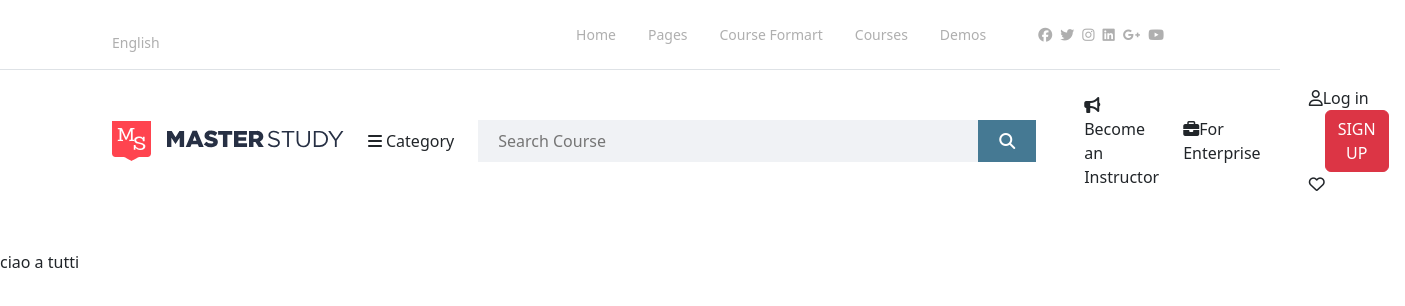
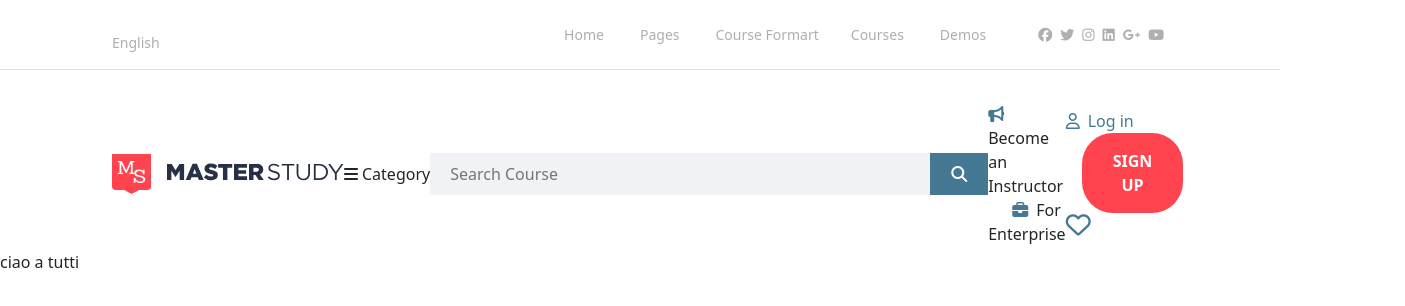
Before and after one commit to LucaFaedda/proj-html-vuejs, a Vue app: page / in a window 1280 px wide. Shown: the top 306 px of the page, 1405 px wide, since content can reach past the window. Built offline with nearby package versions, Linux system fonts and the light colour scheme.

Commit message:
cambiato dropdown navbar

```diff
--- a/src/assets/style/partials/_mixin.scss
+++ b/src/assets/style/partials/_mixin.scss
@@ -0,0 +1,8 @@
+@mixin btn-red {
+
+    padding: 15px 30px;
+    border-radius: 31px;
+    background-color: #ff4450;
+    color: #fff;
+    font-weight: bold;
+}
--- a/src/assets/style/partials/_variables.scss
+++ b/src/assets/style/partials/_variables.scss
@@ -1,2 +1,3 @@
 $colorGrey: #afafaf;
-$colorLightblu: #457993
+$colorLightblu: #457993;
+$colorRed: #ff4450
--- a/src/components/AppHeader.vue
+++ b/src/components/AppHeader.vue
@@ -40,9 +40,9 @@ import arrayCategory from '../assets/data/arrayCategory';
                     English
                 </div>
                 <div class="col-10 d-flex justify-content-end">
-                <ul class="list-unstyled d-flex">
+                    <div class=" d-flex" >
                         <AppNavbar v-for="(item, index) in listaNav" :key="index" :navbar="item"></AppNavbar>
-                </ul>
+                    </div>
                     <ul  class="list-unstyled d-flex lista-icone">
                         <AppNavIcone v-for="(item, index) in listaIcone" :key="index" :icone="item"></AppNavIcone>
                     </ul>
@@ -51,10 +51,10 @@ import arrayCategory from '../assets/data/arrayCategory';
         </div>
         <div class="container-fluid border-top"></div>
         <div class="container-fluid padding-container">
-        <div class="row">
-            <div class="col-12 d-flex align-items-center ">
+            <div class="row mt-3">
+                <div class="col-12 d-flex align-items-center justify-content-between">
                     <img src="../assets/img/masterstudy-logo.svg">
-                <div class="d-flex align-items-center ms-4">
+                    <div class="d-flex align-items-center">
                         <button class="navbar-toggler" type="button" data-mdb-toggle="collapse"
                         data-mdb-target="#navbarToggleExternalContent" aria-controls="navbarToggleExternalContent"
                         aria-expanded="false" aria-label="Toggle navigation">
@@ -71,22 +71,20 @@ import arrayCategory from '../assets/data/arrayCategory';
                             </ul>
                         </span>
                     </div>
-                <div class="input-container d-flex align-items-center mx-4">
+                    <div class="input-container d-flex align-items-center ">
                         <input type="text"  placeholder="Search Course" aria-label="Recipient's username"  >
                         <button class="btn btn-personalizzato"  ><i class="fa-solid fa-magnifying-glass"></i></button>
                     </div>
-                <div class="container-icone ms-4">
-                    <i class="fa-solid fa-bullhorn "></i>
+                    <div class="container-icone">
+                        <i class="fa-solid fa-bullhorn me-2"></i>
                         <span>Become an Instructor</span>
-                </div>
-                <div class="container-icone ms-4">
-                    <i class="fa-solid fa-briefcase"></i>
+                        <i class="fa-solid fa-briefcase me-2 ms-4"></i>
                         <span>For Enterprise</span>
                     </div>
-                <div class="sign-up ms-5">
-                    <i class="fa-regular fa-user "></i>
+                    <div class="sign-up ">
+                        <i class="fa-regular fa-user me-2"></i>
                         <span>Log in</span>
-                    <button class="btn btn-danger mx-3">SIGN UP</button>
+                        <button class="btn btn-sign-up mx-3">SIGN UP</button>
                         <i class="fa-regular fa-heart "></i>
                     </div>
                 </div>
@@ -95,6 +93,9 @@ import arrayCategory from '../assets/data/arrayCategory';
                 <div class="col-3 d-flex align-items-center">
                 </div> -->
             </div>
+        </div>
+        <div class="container-fluid bk-blue">
+            <div class="container"></div>
         </div>
     </header>
 </template>
@@ -118,6 +119,8 @@ header{
         }
     }
 }
+
+/* sezione dropdown category*/
 .contenitore-dropdown{
     position: relative;
 }
@@ -145,7 +148,7 @@ header{
 
 }
 
-
+/* sezione search bar*/
 .btn-personalizzato{
     border-radius: 0;
     background-color: $colorLightblu;
@@ -160,7 +163,30 @@ header{
 
 }
 
+.container-icone{
+    i{
+        color:$colorLightblu;
+    }
+    span:hover{
+        color:$colorLightblu;
+        cursor: pointer;
+    }
+}
 
+//sezione SIGN UP*/
+.sign-up{
+    color: $colorLightblu;
+
+    .btn-sign-up{
+        @include btn-red;
+            &:hover{
+                background-color: $colorLightblu;
+            }
+    }
+    .fa-heart{
+        font-size: 25px;
+    }
+}
 
 
 </style>
--- a/src/components/AppNavbar.vue
+++ b/src/components/AppNavbar.vue
@@ -4,40 +4,42 @@ export default {
     props:{
         navbar:Object
     },
+    data(){
+        return{
+            isOpen: false
+        }
+    },
     methods: {
         onOver(){
-            this.$refs.dropdown.visibile = true
+            this.isOpen = true
         },
         onLeave(){
-            this.$refs.dropdown.visibile = false
+            this.isOpen = false
         }
     },
 
 }
 </script>
 <template lang="">
-    <li class="mx-3">
-        <a class="dropdown">
-            <a  href="#"  data-bs-toggle="dropdown" aria-expanded="false">
-                {{ navbar.label}}
-            </a>
-            <ul class="dropdown-menu " >
+    <div class="mx-3" >
+        <a v-if="!navbar.children">
+            {{ navbar.label}}
+        </a>
+        <span v-else v-on:mouseover="onOver" v-on:mouseleave="onLeave" class="contenitore-dropdown ms-1">
+            {{ navbar.label}}
+            <ul class="menu-discesa"  :class="{ isOpen }" >
                 <li>
-                    <a class="dropdown-item " href="#" v-for="item in navbar.children">
+                    <a  href="#" v-for="item in navbar.children">
                         {{ item.label_2}}
-                        <!-- <ul class="dropdown-menu dropdown-submenu">
-                            <li>
-                                <a class="dropdown-item" href="#" v-for="item in navbar.children.children_2">
-                                    {{item.label_3}}
-                                </a>
-                            </li>
-                        </ul> -->
+
                     </a>
                 </li>
             </ul>
-        </a>
+
+        </span>
+
         <!-- ciclare di nuovo l'array sennò ovviamente non trova nulla -->
-    </li>
+    </div>
 
 </template>
 <style lang="scss" scoped>
@@ -49,6 +51,37 @@ a{
     color:$colorGrey
 }
 
+.contenitore-dropdown{
+    position: relative;
+}
+
+.menu-discesa{
+    position: absolute;
+    top: 100%;
+    left: 0;
+    margin-top: 20px;
+    display: none;
+    padding: 10px 50px 10px 0px;
+    width: 200px;
+    list-style-type: none;
+    background-color: #ffff;
+    text-align: left;
+    border-top: 2px solid $colorRed;
+    box-shadow: 5px 5px 10px 0px #535252;
+}
+
+.isOpen {
+    display: block;
+}
+
+li a {
+    display: block;
+    padding: 7px;
+    text-decoration: none;
+    color: #000;
+}
+
+
 
 
 </style>
```
Also changed, not shown: src/assets/data/arrayCourses.js (added, +30 -0 lines). Lines whose indentation alone changed are shown as unchanged.
